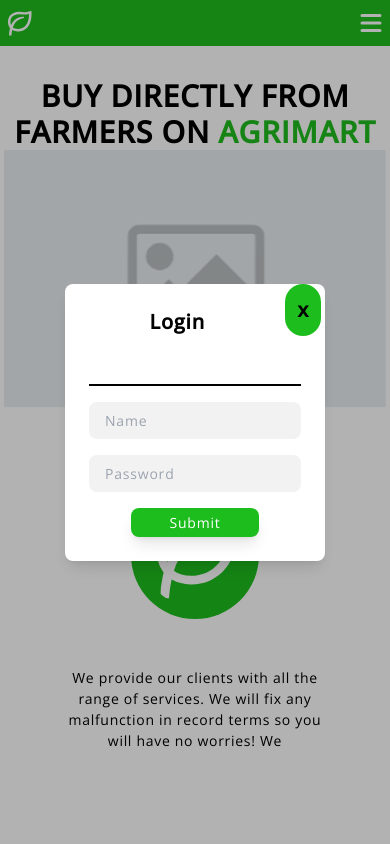
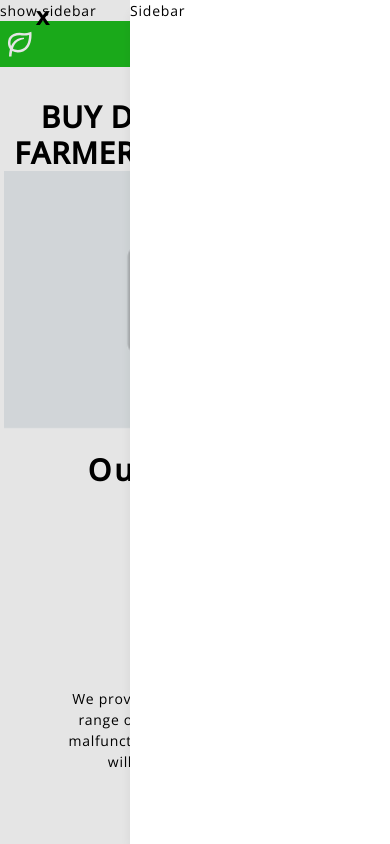
Before and after one commit to Osval-1/agrimart-react, a React (Create React App) app: page / in a window 390 px wide. Shown: the top 844 px of the page. Built offline with nearby package versions, Linux system fonts and the light colour scheme.

Commit message:
style: animate Sidebar to slide in and out from right

```diff
--- a/package.json
+++ b/package.json
@@ -3,6 +3,7 @@
   "version": "0.1.0",
   "private": true,
   "dependencies": {
+    "@reduxjs/toolkit": "^1.9.5",
     "@testing-library/jest-dom": "^5.16.5",
     "@testing-library/react": "^13.4.0",
     "@testing-library/user-event": "^13.5.0",
@@ -11,6 +12,7 @@
     "react": "^18.2.0",
     "react-dom": "^18.2.0",
     "react-icons": "^4.10.1",
+    "react-redux": "^8.1.2",
     "react-router-dom": "^6.14.2",
     "react-scripts": "5.0.1",
     "web-vitals": "^2.1.4"
--- a/src/components/SideBar.jsx
+++ b/src/components/SideBar.jsx
@@ -1,15 +1,26 @@
-import React,{useState} from 'react'
+import React, { useState } from "react";
 
+const SideBar = ({ toogleHandler, toogle }) => {
+  return (
+    <section
+      className={`fixed bg-black/10 h-screen md:hidden  transition-all duration-1000 right-0  z-10 ${
+        toogle ? "w-screen translate-x-0" : "translate-x-full w-0"
+      }`}
+      onClick={toogleHandler}
+    >
+      <div className="flex justify-between ml-9">
+        <button
+          className="text-black text-2xl font-extrabold"
+          onClick={toogleHandler}
+        >
+          x
+        </button>
+        <div className="bg-white fixed h-screen right-0 z-50 w-2/3 shadow-lg overflow-x-hidden overflow-y-auto ">
+          Sidebar
+        </div>
+      </div>
+    </section>
+  );
+};
 
-const SideBar = ({toogle}) => {
-  return (
-      <section className={` transition-all md:hidden  h-screen fixed  ${toogle?'right-0 w-2/3':'-right-96'} z-10 shadow-md overflow-y-auto bg-white`}>
-        <div>
-      SideBar
-      <button>click this</button>
-        </div>
-      </section>
-  )
-}
-
-export default SideBar
+export default SideBar;
--- a/src/pages/Home/Home.jsx
+++ b/src/pages/Home/Home.jsx
@@ -1,5 +1,5 @@
 import React, { useState } from "react";
-import { Card, NavBar, Footer,Modal, Loading, Image } from "../../components";
+import { Card, NavBar, Footer, Modal, Loading, Image } from "../../components";
 import PlaceHolder from "../../assets/PlaceHolder.png";
 import { BiLeaf } from "react-icons/bi";
 import Reviews from "../../components/ui/Reviews";
@@ -8,17 +8,19 @@
 const Home = () => {
   const [isLoading, setIsLoading] = useState(false);
   const [toogle, setToogle] = useState(true);
-  const [showModal, setShowModal] = useState(true)
+  const [showModal, setShowModal] = useState(false);
 
-  const toogleHandler = (toogle) => {
+  const toogleHandler = (e) => {
+    e.stopPropagation();
     setToogle(!toogle);
   };
 
   return (
     <main className="h-screen">
       {isLoading && <Loading />}
-      {/* <SideBar toogle={toogle} /> */}
-      {showModal?<Modal/>:null}
+      <SideBar toogleHandler={toogleHandler} toogle={toogle} />
+      <button onClick={toogleHandler}> show sidebar</button>
+      {showModal && <Modal />}
       <NavBar />
       <div className="mx-1 mt-8 md:mx-6">
         {/* <Card> */}
```
Also changed, not shown: 1 other file (tests, documents, lock files or other folders).
